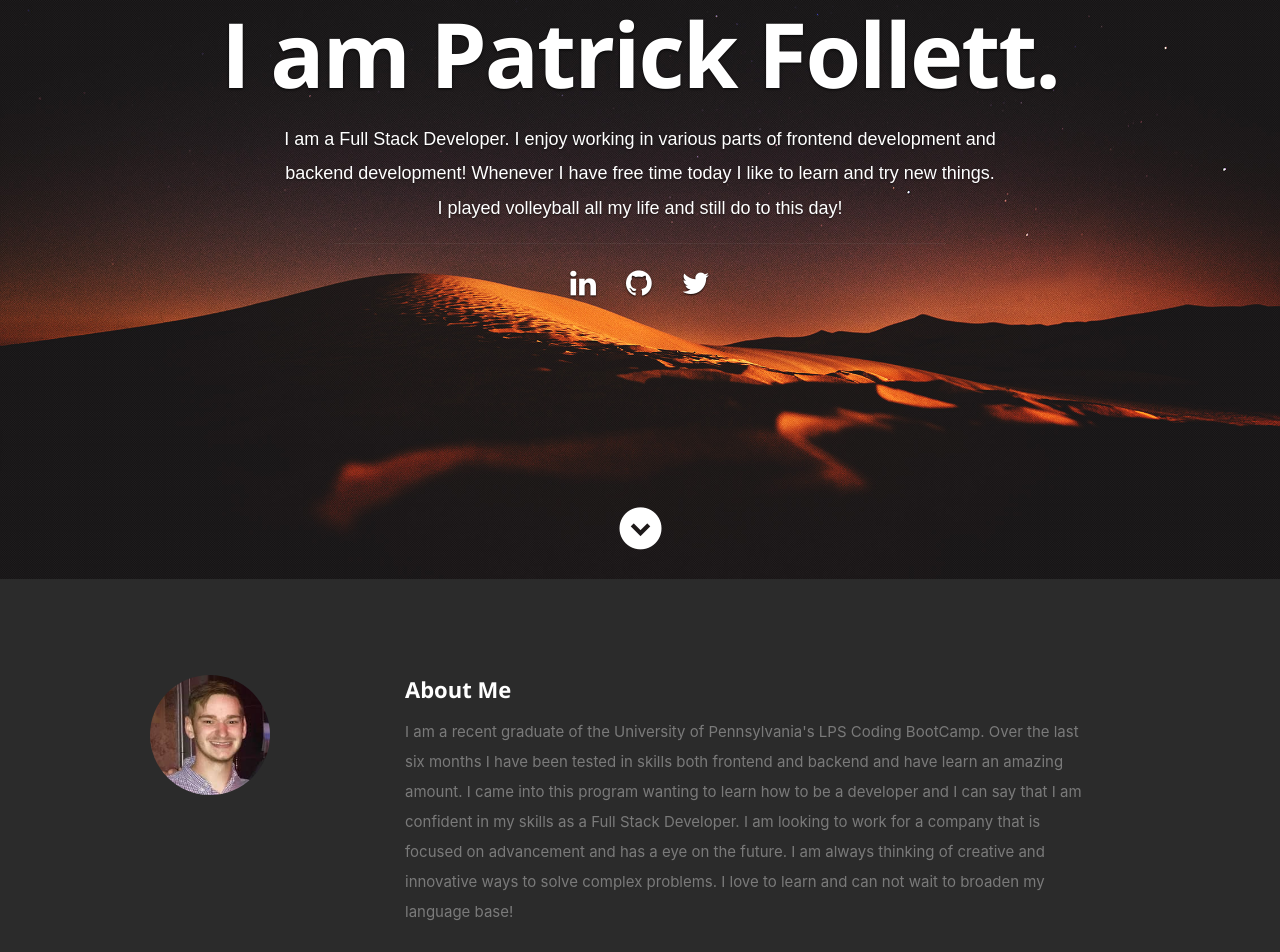
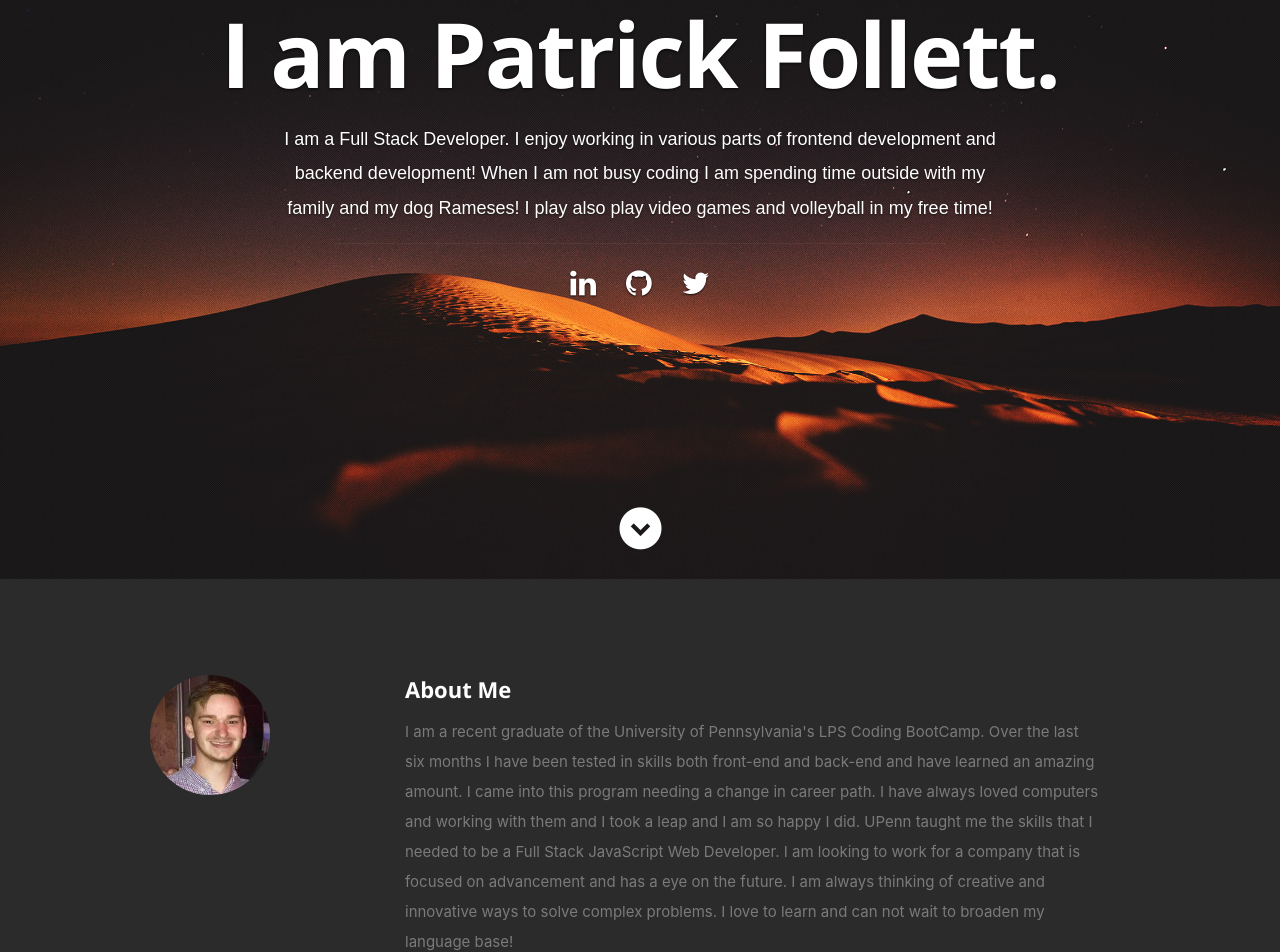
Before and after one commit to PWFollett/ReactPortfolio, a React (Create React App) app: page / in a window 1280 px wide. Shown: the part 221-1173 px from the top of the page. Built offline with nearby package versions, Linux system fonts and the light colour scheme.

Commit message:
fixing erros in grammar

```diff
--- a/src/resumeData.js
+++ b/src/resumeData.js
@@ -4,7 +4,7 @@ let resumeData = {
     "role": "Full Stack Developer",
     "linkedinId":"https://www.linkedin.com/in/patrickwfollett/",
     "skypeid": "http://twitter.com/LaPat_Blue",
-    "roleDescription": " I enjoy working in various parts of frontend development and backend development! Whenever I have free time today I like to learn and try new things. I played volleyball all my life and still do to this day!",
+    "roleDescription": " I enjoy working in various parts of frontend development and backend development! When I am not busy coding I am spending time outside with my family and my dog Rameses! I play also play video games and volleyball in my free time! ",
     "socialLinks":[
         {
           "name":"linkedin",
@@ -22,7 +22,7 @@ let resumeData = {
           "className":"fa fa-twitter"
         }
       ],
-    "aboutme":"I am a recent graduate of the University of Pennsylvania's LPS Coding BootCamp. Over the last six months I have been tested in skills both frontend and backend and have learn an amazing amount. I came into this program wanting to learn how to be a developer and I can say that I am confident in my skills as a Full Stack Developer. I am looking to work for a company that is focused on advancement and has a eye on the future. I am always thinking of creative and innovative ways to solve complex problems. I love to learn and can not wait to broaden my language base!",
+    "aboutme":"I am a recent graduate of the University of Pennsylvania's LPS Coding BootCamp. Over the last six months I have been tested in skills both front-end and back-end and have learned an amazing amount. I came into this program needing a change in career path. I have always loved computers and working with them and I took a leap and I am so happy I did. UPenn taught me the skills that I needed to be a Full Stack JavaScript Web Developer. I am looking to work for a company that is focused on advancement and has a eye on the future. I am always thinking of creative and innovative ways to solve complex problems. I love to learn and can not wait to broaden my language base!",
     "address":"Pittsburgh, PA",
     "website":"https://github.com/PWFollett",
     "education":[
```
